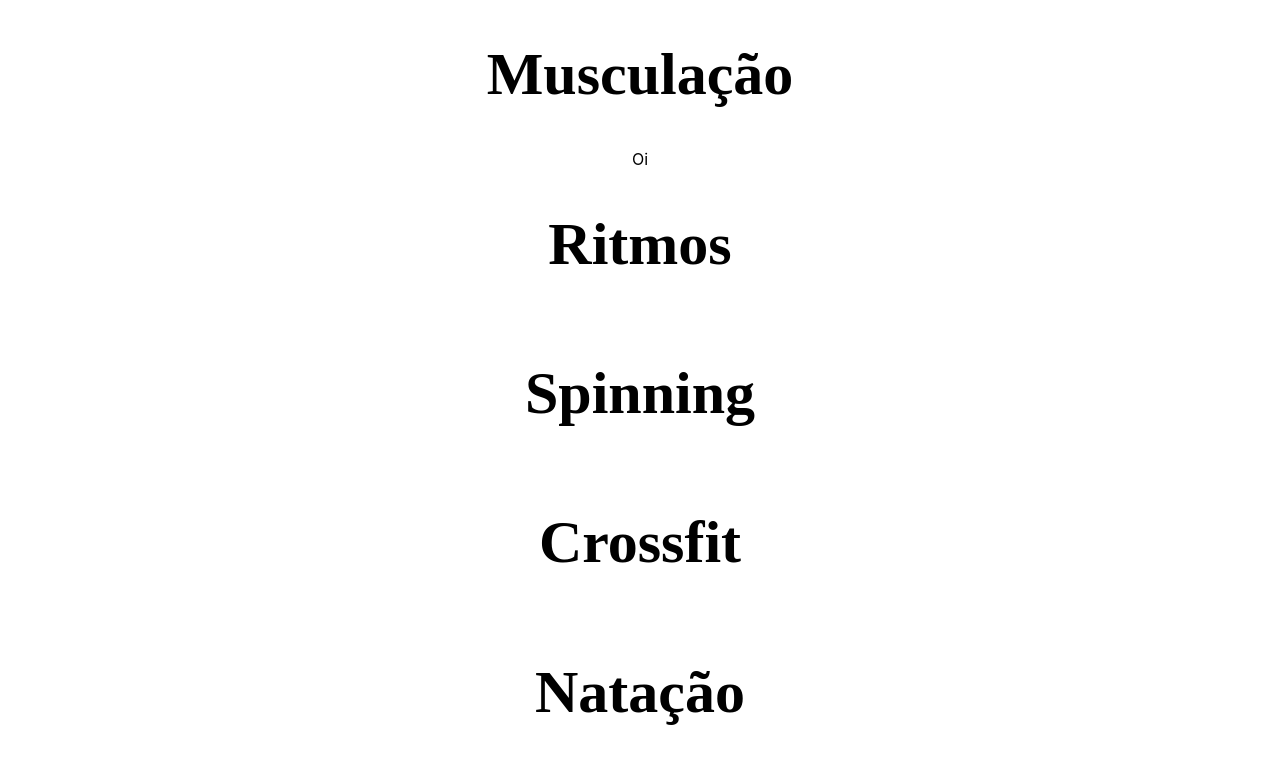
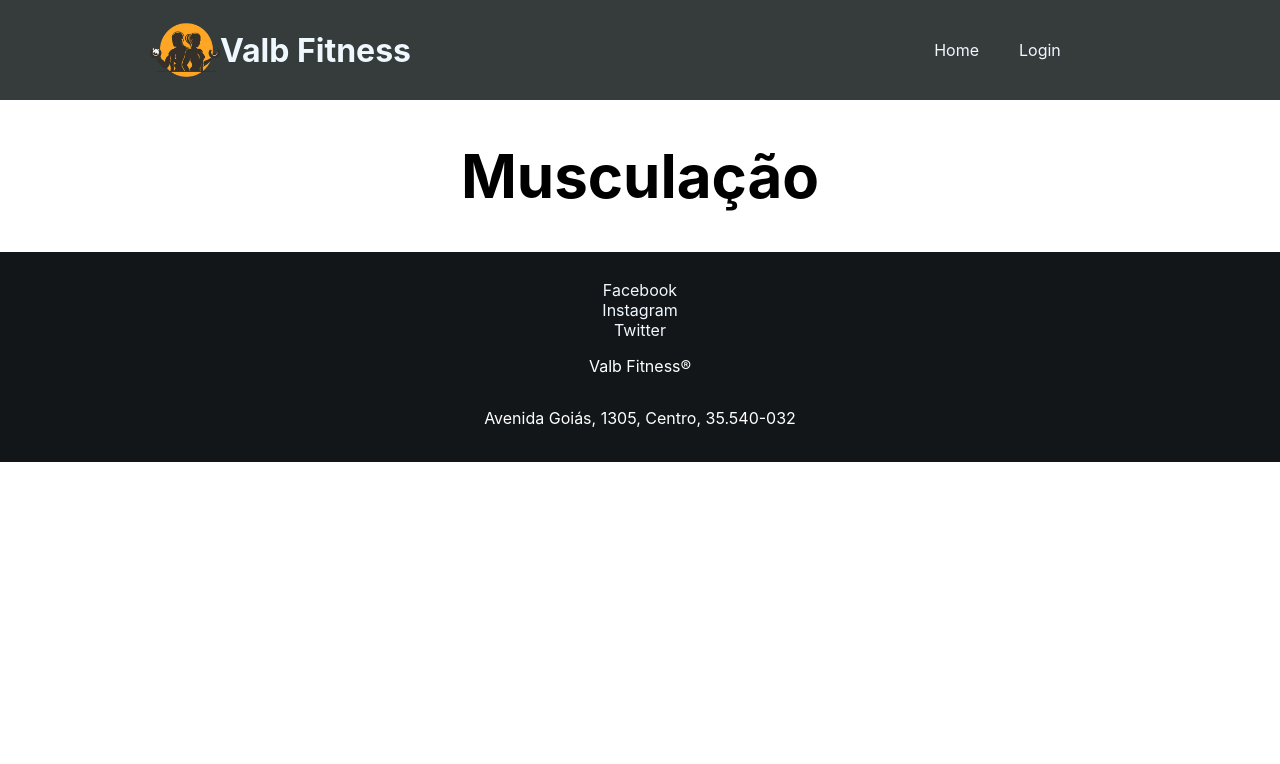
Before and after one commit to Lorenagoc/Valb-Fitness, a React (Create React App) app in the folder valb-fitness/frontend/: page /Planos in a window 1280 px wide. Shown: the top 764 px of the page. Built offline with nearby package versions, Linux system fonts and the light colour scheme; the HTML template or start-up script is replaced by a standard one.

Commit message:
Multiplas alterações no frontend

```diff
--- a/valb-fitness/frontend/package.json
+++ b/valb-fitness/frontend/package.json
@@ -6,6 +6,7 @@
     "@testing-library/jest-dom": "^5.16.4",
     "@testing-library/react": "^13.3.0",
     "@testing-library/user-event": "^13.5.0",
+    "axios": "^0.27.2",
     "react": "^18.2.0",
     "react-dom": "^18.2.0",
     "react-router-dom": "^5.3.3",
--- a/valb-fitness/frontend/src/App.js
+++ b/valb-fitness/frontend/src/App.js
@@ -13,7 +13,7 @@ import  UserSignUp from './UserSignUp';
 import  ManagerSignUp from './ManagerSignUp';
 import  CoachSignUp from './CoachSignUp';
 import  DoctorSignUp from './DoctorSignUp';
-import  Bodybuilding from './Planos';
+import  Planos from './Planos';
 
 // import  Workout from './Workout';
 
@@ -81,7 +81,9 @@ function App() {
             <Footer />
           </Route>
           <Route path="/Planos">
-            <Bodybuilding />
+            <Navbar />
+            <Planos />
+            <Footer />
           </Route>
           <Route path="/workout/:id">
             <h2>workout #id</h2>
--- a/valb-fitness/frontend/src/Home.js
+++ b/valb-fitness/frontend/src/Home.js
@@ -2,7 +2,6 @@
 import React from "react";
 import { Link } from "react-router-dom";
 import { BrowserRouter as Router, Route, Switch } from 'react-router-dom';
-import BannerImage from "./assets/academiahome.jpg";
 import "./styles/Home.css";
 import  MenuItem from "./components/MenuItem.js";
 import { MenuList } from "./helpers/MenuList.js";
--- a/valb-fitness/frontend/src/Planos.js
+++ b/valb-fitness/frontend/src/Planos.js
@@ -4,24 +4,7 @@ import { Link } from "react-router-dom";
 import { BrowserRouter as Router, Route, Switch } from 'react-router-dom';
 //import BannerImage from "./assets/academiahome.jpg";
 import "./styles/Planos.css";
-//import useFetch from "../hooks/useFetch";
-
-/*
-function MenuItem({ image, name, price }) {
-  const {data: planos, isPending, error } = useFetch('http://localhost:3001/Planos');
-  const handleHover = (e) => {
-    e.preventDefault();
-    console.log(planos)
-
-  }
-  return (
-    <div className="menuItem" onMouseEnter={handleHover}>
-      <div style={{ backgroundImage: `url(${image})` }}> </div>
-      <h1> {name} </h1>
-      <p> A partir de R${price}</p>
-    </div>
-  );
-} */
+import useFetch from "./hooks/useFetch";
 
 const Planos = () => {
   return (
@@ -29,14 +12,6 @@ const Planos = () => {
     <div className="menu">
 
         <h1 className="menuTitle">Musculação </h1>
-          <div> Oi </div>
-        <h1 className="menuTitle">Ritmos </h1>
-
-        <h1 className="menuTitle">Spinning </h1>
-
-        <h1 className="menuTitle">Crossfit </h1>
-
-        <h1 className="menuTitle">Natação </h1>
 
     </div>
 
--- a/valb-fitness/frontend/src/Team.js
+++ b/valb-fitness/frontend/src/Team.js
@@ -15,6 +15,7 @@ const Team = () => {
                         name={item.name}
                         />
                     );
+
                 })}
             </div>
         </div>
--- a/valb-fitness/frontend/src/components/Item.js
+++ b/valb-fitness/frontend/src/components/Item.js
@@ -6,6 +6,7 @@ function Item({ image, name }) {
       <div className="item">
         <Link to={"/"+name}>
           <div style={{ backgroundImage: `url(${image})` }}></div>
+          <h2> {name} </h2>
         </Link>
       </div>
 
--- a/valb-fitness/frontend/src/styles/Home.css
+++ b/valb-fitness/frontend/src/styles/Home.css
@@ -8,7 +8,6 @@
     flex-direction: column;
   }
   .menu .menuTitle {
-    font-family: cursive;
     font-size: 60px;
   }
 
@@ -61,107 +60,3 @@
       grid-template-columns: 1fr;
     }
   }
-
-
-
-
-/*
-    .home {
-    width: 100%;
-    height: 90vh;
-    display: flex;
-    justify-content: center;
-    align-items: left;
-    flex-direction: column;
-    background-position: center;
-    background-repeat: no-repeat;
-    background-size: cover;
-    font-family: "Gill Sans", "Gill Sans MT", Calibri, "Trebuchet MS", sans-serif;
-  }
-
-  .headerContainer {
-    width: auto;
-    margin-left: 50px;
-  }
-
-  .headerContainer h1 {
-    justify-content: center;
-    align-items: center;
-    font-size: 90px;
-    height: 60px;
-    font-weight: 50;
-    color: black;
-  }
-
-  .headerContainer p {
-    padding: 0;
-    font-size: 40px;
-    font-weight: lighter;
-    color: black;
-  }
-
-  .headerContainer button {
-    color: black;
-    border: none;
-    border-radius: 5px;
-    cursor: pointer;
-    justify-content: center;
-    background-color: #121619;
-    height: 50px;
-    width: 180px;
-    color: white;
-    text-decoration: none;
-    font-size: 20px;
-  }
-
-  .headerContainer button:hover {
-    background-color: #07090a;
-    cursor: pointer;
-    transition: 0.3s ease-in;
-  }
-
-  @media only screen and (max-width: 650px) {
-    .home {
-      justify-content: center;
-      align-items: center;
-    }
-    .headerContainer h1,
-    .headerContainer p {
-    }
-
-    .headerContainer {
-      margin-left: 0px;
-      border-radius: 10px;
-      padding: 10px;
-      width: 80%;
-      display: flex;
-      justify-content: center;
-      align-items: center;
-      flex-direction: column;
-      background-color: #121619;
-      color: white;
-    }
-
-    .headerContainer h1 {
-      font-size: 40px;
-      height: 30px;
-      color: white;
-    }
-
-    .headerContainer p {
-      font-size: 30px;
-      color: white;
-    }
-
-    .headerContainer button {
-      background-color: white;
-      color: #121619;
-      margin-bottom: 30px;
-    }
-
-    .headerContainer button:hover {
-      background-color: rgb(225, 225, 225);
-      color: #121619;
-    }
-  }
-  */
--- a/valb-fitness/frontend/src/styles/LoginScren.css
+++ b/valb-fitness/frontend/src/styles/LoginScren.css
@@ -10,5 +10,6 @@
     display: flex;
     flex-direction: column;
     align-items: center;
+    font-size: 40px;
 
 }
--- a/valb-fitness/frontend/src/styles/Team.css
+++ b/valb-fitness/frontend/src/styles/Team.css
@@ -8,8 +8,7 @@
     flex-direction: column;
   }
   .team h1 {
-    font-family: cursive;
-    font-size: 60px;
+    font-size: 40px;
   }
 
   .team2List {
@@ -44,7 +43,7 @@
   .item div {
     border-top-left-radius: 15px;
     border-top-right-radius: 15px;
-    height: 100%;
+    height: 80%;
     background-position: center;
     background-repeat: no-repeat;
     background-size: cover;
```
